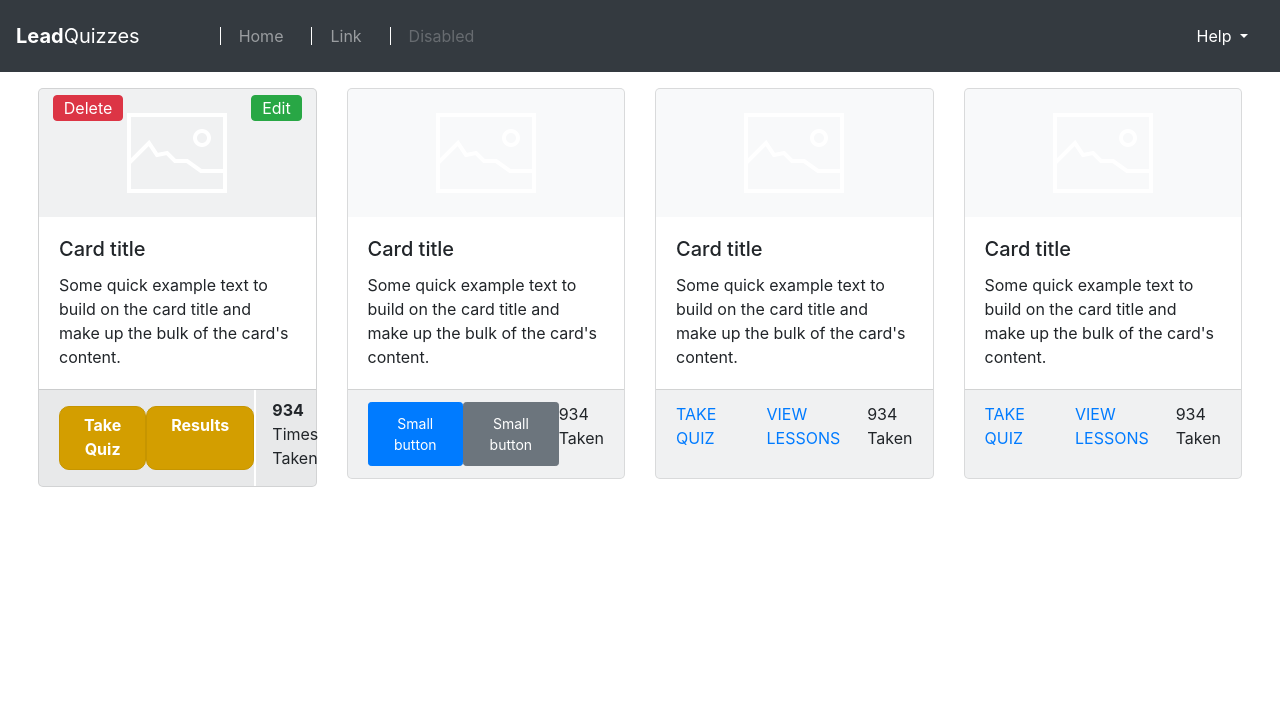
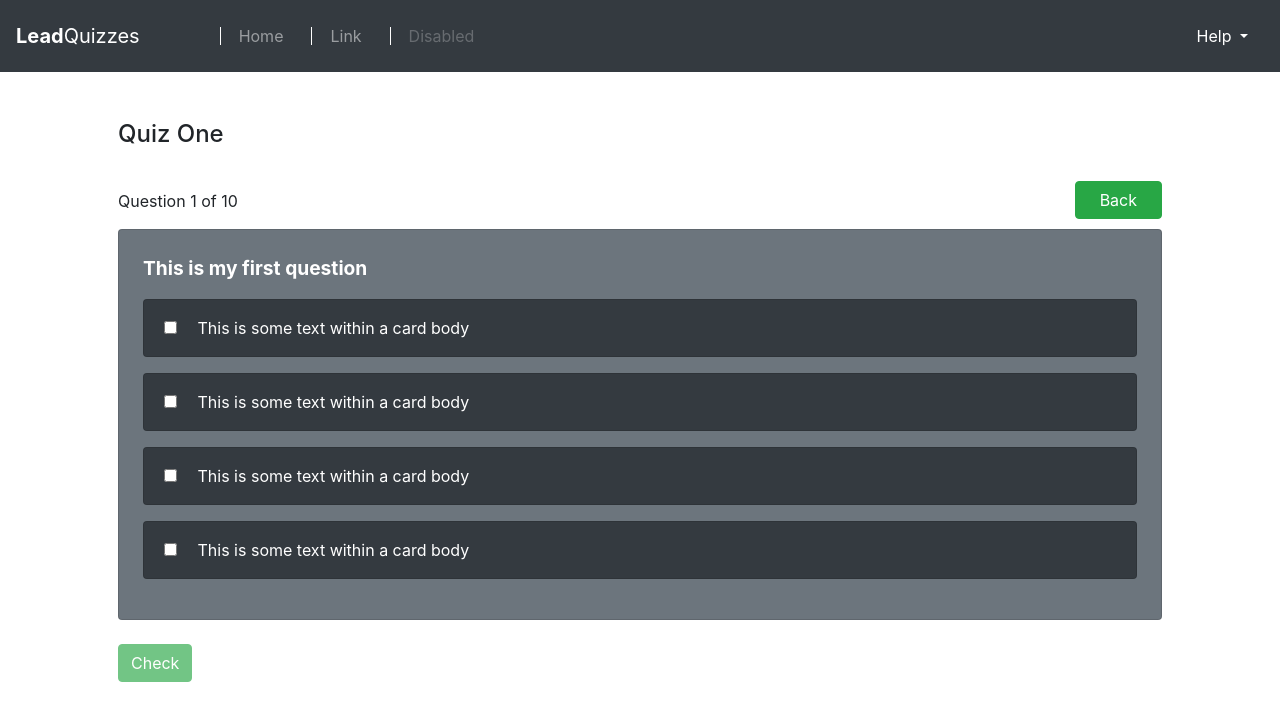
Before and after one commit to LennyDennis/assessment, an Angular app: page / in a window 1280 px wide. Shown: the top 720 px of the page. Built offline with nearby package versions, Linux system fonts and the light colour scheme.

Commit message:
Add quiz page

```diff
--- a/src/app/app.component.html
+++ b/src/app/app.component.html
@@ -1,3 +1,5 @@
 <app-navbar>
 </app-navbar>
-<app-quizes></app-quizes>
+<!-- <app-quizes></app-quizes> -->
+
+<app-take-quiz></app-take-quiz>
--- a/src/app/app.module.ts
+++ b/src/app/app.module.ts
@@ -6,12 +6,14 @@ import { HttpModule } from '@angular/http';
 import { AppComponent } from './app.component';
 import { QuizesComponent } from './quizes/quizes.component';
 import { NavbarComponent } from './navbar/navbar.component';
+import { TakeQuizComponent } from './take-quiz/take-quiz.component';
 
 @NgModule({
   declarations: [
     AppComponent,
     QuizesComponent,
-    NavbarComponent
+    NavbarComponent,
+    TakeQuizComponent
   ],
   imports: [
     BrowserModule,
--- /dev/null
+++ b/src/app/take-quiz/take-quiz.component.css
@@ -0,0 +1,31 @@
+/* @import '@core/scss/angular/libs/sweet-alerts.component.scss'; */
+
+
+/* table tbody tr td:first-of-type {
+    width: 5% !important;
+    max-width: 0.5em;
+}
+
+::ng-deep .quiz-results {
+    font-size: 1.5rem;
+    line-height: 1.5;
+}
+
+.quiz-checkbox {
+    text-align: center;
+} */
+
+.quiz {
+    color: white !important;
+}
+
+.question {
+    font-size: larger;
+    font-weight: bold;
+}
+
+
+/* .answer {
+    text-align: left;
+    text-align: left !important;
+}  */
--- /dev/null
+++ b/src/app/take-quiz/take-quiz.component.html
@@ -0,0 +1,54 @@
+<div class="container p-5">
+    <div class="content-body">
+        <div class="top-margin-offset">
+            <h4>Quiz One</h4>
+
+            <div class="mt-4">
+
+                <a class="btn btn-success px-4 d-flex align-items-center float-right mt-2">
+                    <i data-feather="chevron-left " class="font-medium-5 "></i> Back
+                </a>
+                <div class="d-flex row justify-content-between align-items-center">
+                    <div class="col-12 px-0">
+                        <p class="mt-3">Question 1 of 10</p>
+                    </div>
+                </div>
+
+                <div class="card  quiz bg-secondary ">
+                    <div class="card-body p-4 pt-4">
+                        <p class="question">This is my first question</p>
+                        <div>
+                            <div class="card mb-3 bg-dark">
+                                <div class="card-body py-3">
+                                    <input class="mr-3" type="checkbox" [id]="" [value]="" [checked]="" [disabled]="" (change)="setSelectedAnswer()" /> This is some text within a card body
+                                </div>
+                            </div>
+                            <div class="card mb-3 bg-dark">
+                                <div class="card-body py-3">
+                                    <input class="mr-3" type="checkbox" [id]="" [value]="" [checked]="" [disabled]="" (change)="setSelectedAnswer()" /> This is some text within a card body
+                                </div>
+                            </div>
+                            <div class="card mb-3 bg-dark">
+                                <div class="card-body py-3">
+                                    <input class="mr-3" type="checkbox" [id]="" [value]="" [checked]="" [disabled]="" (change)="setSelectedAnswer()" /> This is some text within a card body
+                                </div>
+                            </div>
+                            <div class="card mb-3 bg-dark">
+                                <div class="card-body py-3">
+                                    <input class="mr-3" type="checkbox" [id]="" [value]="" [checked]="" [disabled]="" (change)="setSelectedAnswer()" /> This is some text within a card body
+                                </div>
+                            </div>
+                        </div>
+                    </div>
+                </div>
+
+                <button type="button" class="btn btn-success mt-4" rippleEffect (click)="checkAnswer()" [disabled]="!selectedAnswer">
+              Check
+          </button>
+
+            </div>
+
+        </div>
+    </div>
+
+</div>
--- /dev/null
+++ b/src/app/take-quiz/take-quiz.component.ts
@@ -0,0 +1,15 @@
+import { Component, OnInit } from '@angular/core';
+
+@Component({
+  selector: 'app-take-quiz',
+  templateUrl: './take-quiz.component.html',
+  styleUrls: ['./take-quiz.component.css']
+})
+export class TakeQuizComponent implements OnInit {
+
+  constructor() { }
+
+  ngOnInit() {
+  }
+
+}
```
Also changed, not shown: 1 other file (tests, documents, lock files or other folders).
